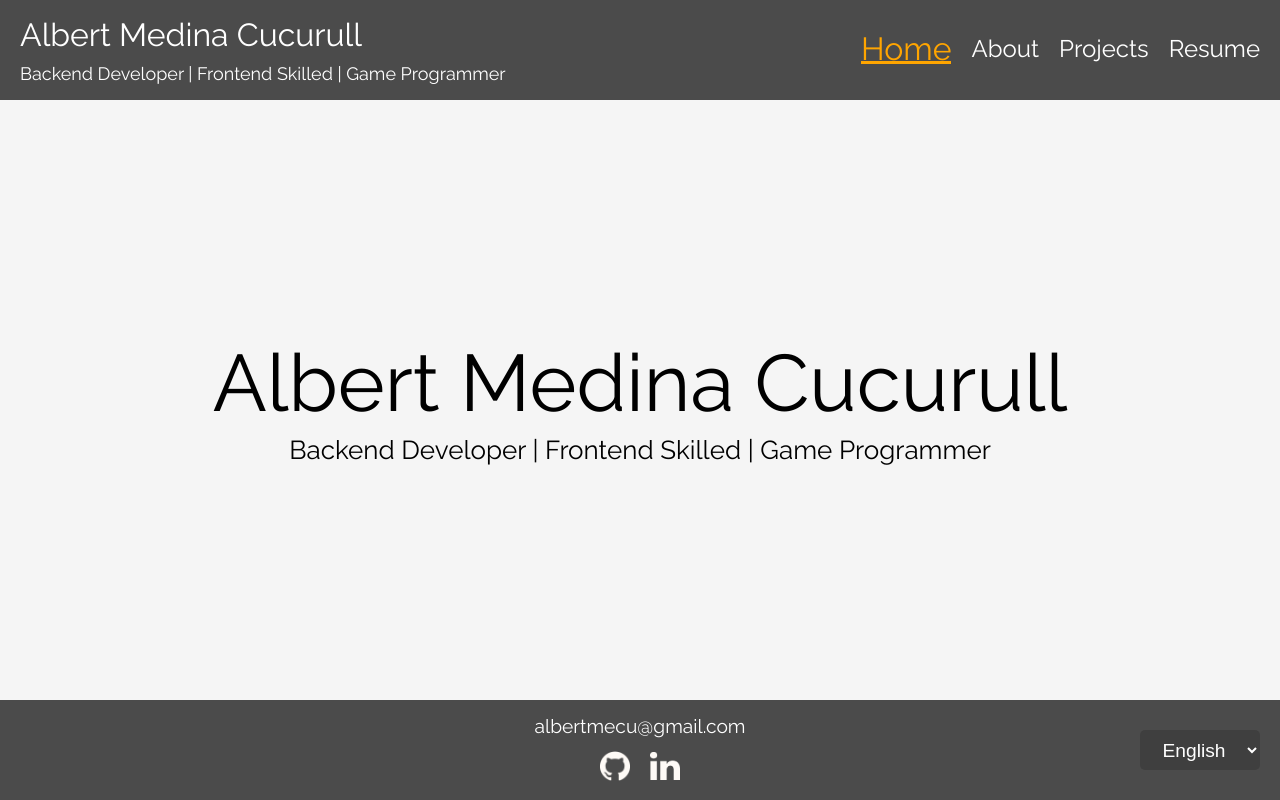
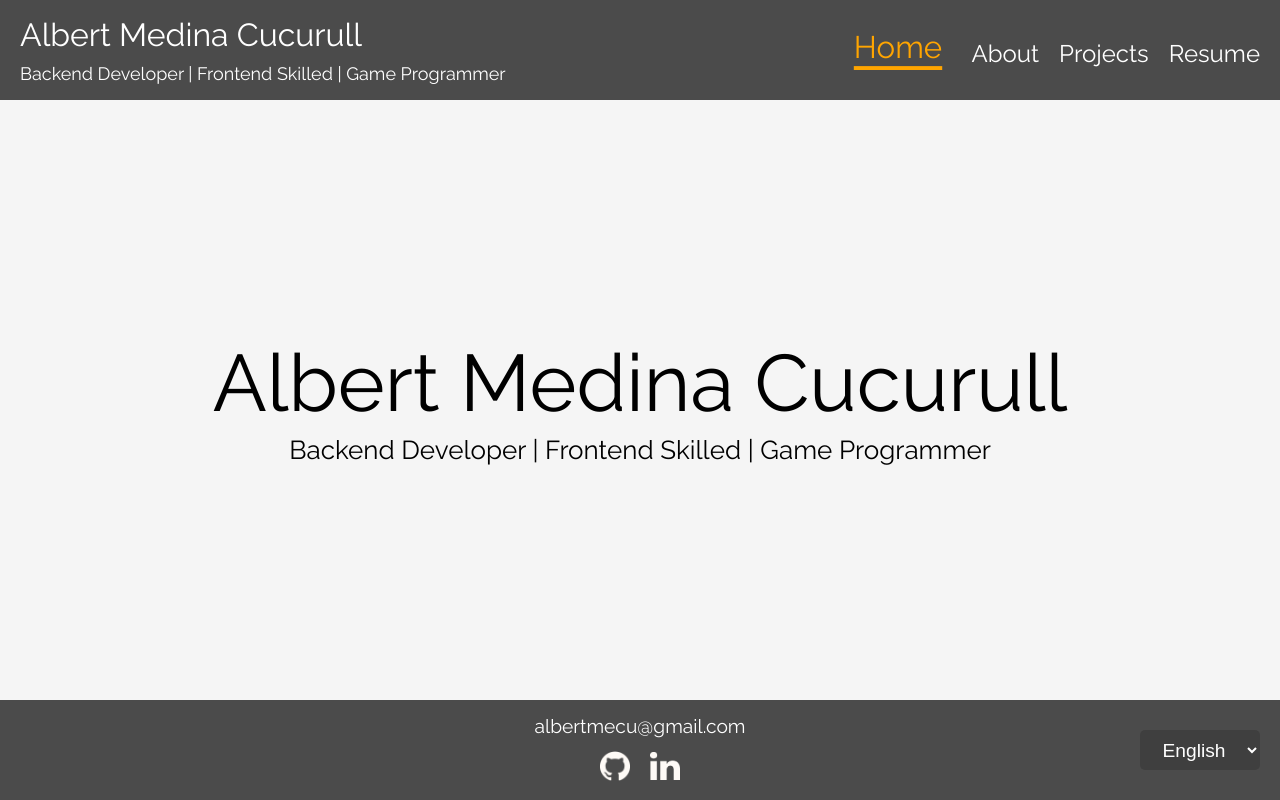
Before and after one commit to AlbertMedina/portfolio-web, a React (Vite) app: page / in a window 1280 px wide. Built offline with nearby package versions, Linux system fonts and the light colour scheme.

Commit message:
feat: improved navigation menu transitions

```diff
--- a/src/components/core/Nav.jsx
+++ b/src/components/core/Nav.jsx
@@ -17,25 +17,25 @@ export default function Nav() {
           to="/"
           className={({ isActive }) => (isActive ? styles.active : undefined)}
         >
-          {t("nav.home")}
+          <span>{t("nav.home")}</span>
         </NavLink>
         <NavLink
           to="/about"
           className={({ isActive }) => (isActive ? styles.active : undefined)}
         >
-          {t("nav.about")}
+          <span>{t("nav.about")}</span>
         </NavLink>
         <NavLink
           to="/projects"
           className={({ isActive }) => (isActive ? styles.active : undefined)}
         >
-          {t("nav.projects")}
+          <span>{t("nav.projects")}</span>
         </NavLink>
         <NavLink
           to="/resume"
           className={({ isActive }) => (isActive ? styles.active : undefined)}
         >
-          {t("nav.resume")}
+          <span>{t("nav.resume")}</span>
         </NavLink>
       </nav>
     </div>
--- a/src/components/core/Nav.module.css
+++ b/src/components/core/Nav.module.css
@@ -32,23 +32,24 @@
   padding-right: 20px;
   color: #ffffff;
   font-size: x-large;
+  align-items: flex-end;
+  height: 2.5rem;
 }
 
 .navigation a {
-  margin: 0;
+  display: inline-block;
   color: #ffffff;
   text-decoration: none;
-  transition: color 0.2s ease-in-out, font-size 0.3s ease-in-out;
-  display: inline-block;
-  line-height: 1.6rem;
-  vertical-align: bottom;
+  transition: color 0.2s ease-in-out, padding 0.3s ease-in-out;
 }
 
-.navigation a:hover {
-  color: #ffd700;
+.navigation a span {
+  display: inline-block;
+  transform-origin: 50% 100%;
+  transition: transform 0.3s ease-in-out;
 }
 
-.navigation a::after {
+.navigation a span::after {
   content: "";
   display: block;
   width: 0;
@@ -57,16 +58,24 @@
   transition: width 0.3s;
 }
 
-.navigation a:hover::after {
+.navigation a:hover {
+  color: #ffd700;
+}
+
+.navigation a:hover span::after {
   width: 100%;
 }
 
 .navigation a.active {
   color: #ffa500;
-  font-size: 2rem;
+  padding: 0 20px;
 }
 
-.navigation a.active::after {
+.navigation a.active span {
+  transform: scale(1.3);
+}
+
+.navigation a.active span::after {
   width: 100%;
   height: 3px;
   background: #ffa500;
```
